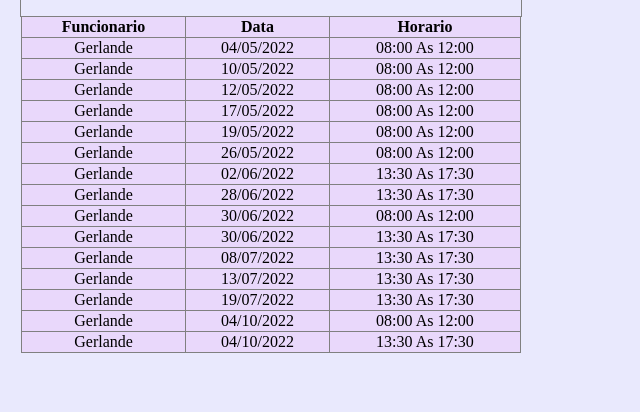
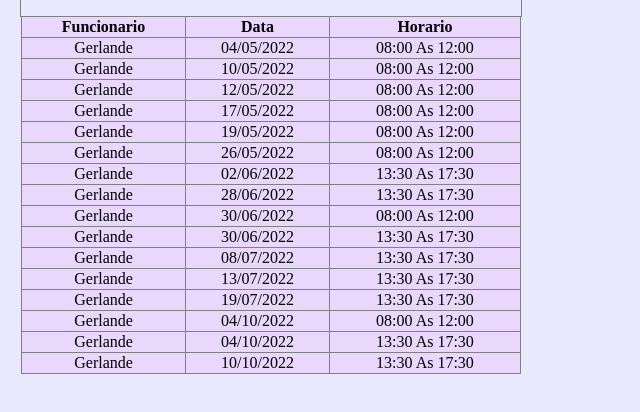
Before and after one commit to GerlandeSousaVaranda/ferias, a plain HTML site: page index.html in a window 1280 px wide. Shown: the part 126-538 px from the top of the page, without its empty margins (0-640 px from the left). Drawn offline with Linux system fonts and the light colour scheme.

Commit message:
falta 10
falta 10

```diff
--- a/index.html
+++ b/index.html
@@ -2,7 +2,7 @@
 <html>
 <head>
 	<meta charset="utf-8">
-	<meta name="viewport" content="width=device-width, initial-scale=1">
+	<meta name="viewport" content="width=device-width, initial-scale=1.0">
 	<title>Tabela de ferias</title>
 	<style type="text/css">
 
@@ -138,6 +138,12 @@
 			<td>13:30 As 17:30</td>
 		</tr>
 
+		<tr>
+			<td>Gerlande</td>
+			<td>10/10/2022</td>
+			<td>13:30 As 17:30</td>
+		</tr>
+
 	</table>
 
 </body>
```
